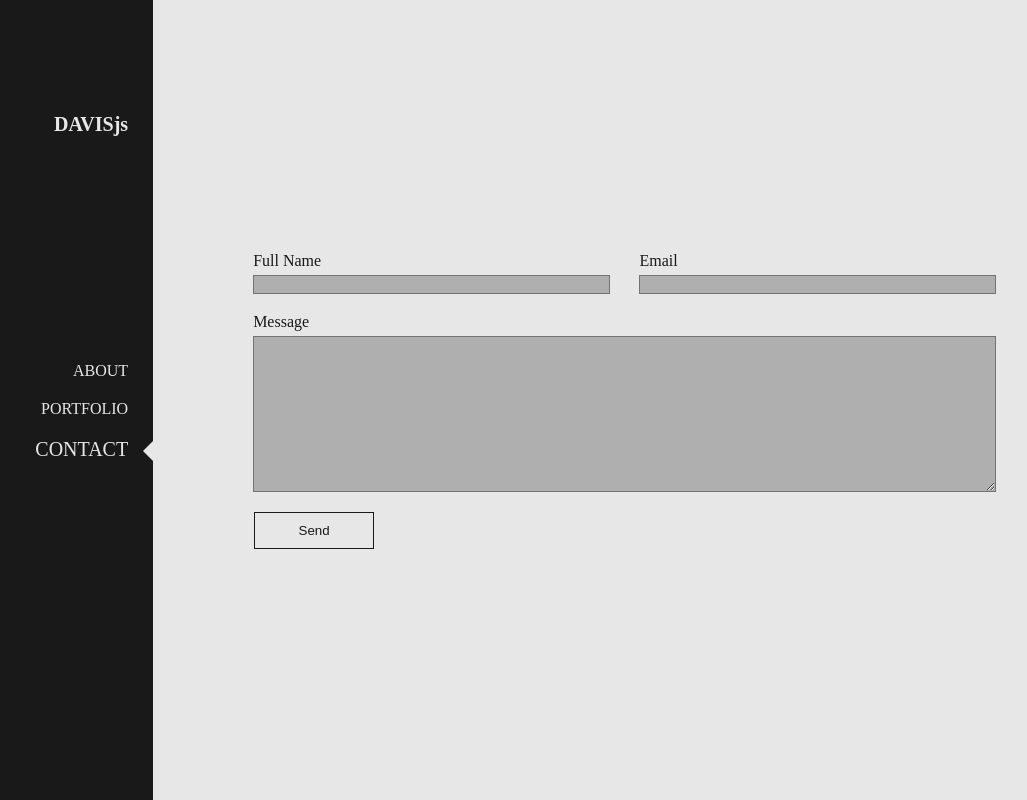
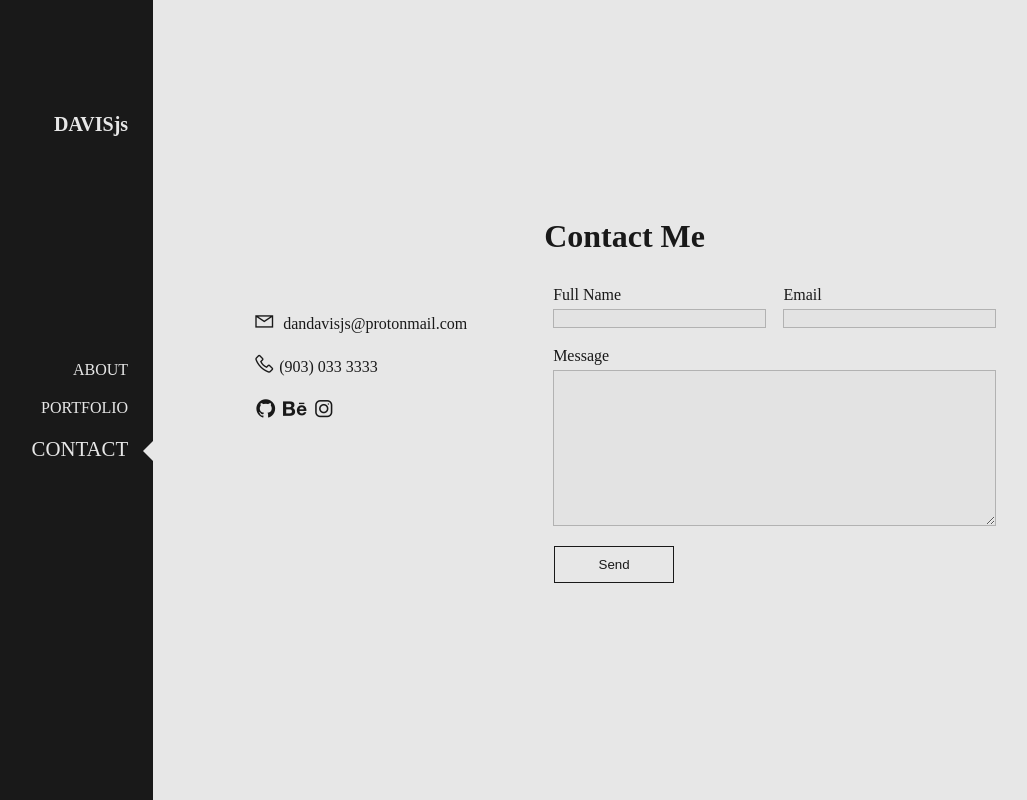
Before and after one commit to alur2191/Old-Portfolio, a React (Create React App) app: page /contact in a window 1280 px wide. Shown: the whole page, without its empty margins (94-1121 px from the left). Built offline with nearby package versions, Linux system fonts and the light colour scheme.

Commit message:
contact page, minor changes

```diff
--- a/src/components/about/About.js
+++ b/src/components/about/About.js
@@ -96,7 +96,7 @@ function About() {
             animate={{opacity:1}}
             transition={{delay:0.6,duration:0.3}}
             exit={{opacity:0,scale:0.8,transition:{duration:0.4}}}>
-              I have been practicing graphic design for several years prior to studying programming. I have experience with various Adobe products; Photoshop, Xd and Illustrator. Besides practicing design software skills, I've spent time studying design principles and brand strategy.
+              I have been practicing graphic design for several years prior to studying programming- experience with various Adobe products: Photoshop, Xd and Illustrator. Besides practicing graphic design software skills, I've spent time studying design principles and brand strategy.
             </motion.p>
 
           </div>
--- a/src/components/contact/Contact.js
+++ b/src/components/contact/Contact.js
@@ -7,6 +7,17 @@ function Contact() {
   return (
 
         <div  className="page" style={{padding:'0 100px'}}>
+          <motion.h1 style={{textAlign:'center',marginBottom: 30}} initial={{opacity:0}} animate={{opacity:1}} transition={{delay:0.3,duration:0.8}} exit={{opacity:0,transition:{duration:0.4}}}>Contact Me</motion.h1>
+          <div style={{display:'grid',gridTemplateColumns:'300px 1fr' }}>
+            <div style={{marginTop:25}}>
+              <motion.ul initial={{opacity:0, scale: 1}} animate={{opacity:1}} transition={{delay:0.3,duration:0.8}} exit={{opacity:0,transition:{duration:0.4}, scale:0.4}}>
+                <li style={{textTransform:'none'}}><i className="las la-envelope" style={{fontSize:22,marginRight:4}}></i> dandavisjs@protonmail.com</li>
+                <li><i class="las la-phone" style={{fontSize:22,marginRight:4}}></i>{`(903) 033 3333`}</li>
+                <li><i class="lab la-github" style={{fontSize:25,marginRight:4}}></i><i class="lab la-behance" style={{fontSize:25,marginRight:4}}></i><i class="lab la-instagram" style={{fontSize:25}}></i></li>
+              </motion.ul>
+
+            </div>
+            <form >
             <div style={{display:'flex', justifyContent:'space-between', marginBottom:20}}>
               <motion.div style={{display:'flex', flexDirection:'column',width:'48%'}} initial={{opacity:0,x:-50,y:1,scale:1}} animate={{opacity:1,x:0}} transition={{duration:0.4}} exit={{opacity:0,y:50,x:50,scale:0.4,transition:{duration:0.4}}}>
                 <label htmlFor="name">Full Name</label>
@@ -22,6 +33,8 @@ function Contact() {
               <textarea name="" id="message" cols="30" rows="10"></textarea>
             </motion.div>
             <motion.button type="submit" style={{width: 120}} initial={{opacity:0,y:50,scale:1,x:1}} animate={{opacity:1,y:0}} transition={{duration:0.4, delay:0.3}} exit={{opacity:0,scale:0.4,y:-50,x:180,transition:{duration:0.4}}}>Send</motion.button>
+            </form>
+          </div>
         </div>
 
   );
--- a/src/components/portfolio/Portfolio.js
+++ b/src/components/portfolio/Portfolio.js
@@ -1,4 +1,4 @@
-import React,{useState,useEffect} from 'react';
+import React,{useState,useEffect,useRef} from 'react';
 import '../../main.css';
 import Logistics from './logistics/Logistics'
 import Charts from './charts/Charts'
@@ -7,26 +7,15 @@ import content from './content'
 import { useSwipeable } from 'react-swipeable';
 import { useMediaQuery } from 'react-responsive'
 import swipe from '../../img/swipe.png'
-const iconVariants = {
-  init: {
-    opcaity: 0
-  },
-  visible: {
-    opacity: 1,
-    transition: {
-      duration: 0.3
-    }
-  }
-}
-
-
 
 function Portfolio() {
   const [index,setIndex] = useState(0)
 
   useEffect(()=> {
-
-  }, [index]);
+    if(swiperRef.current != null){
+      setTimeout(()=>swiperRef.current.style.display = 'none', 4000)
+    }
+  }, []);
 
   const isMobile = useMediaQuery({query:'(max-width: 768px)'})
 
@@ -54,12 +43,12 @@ function Portfolio() {
     preventDefaultTouchmoveEvent: true,
     trackMouse: true
   });
-
+  const swiperRef = useRef()
   return(
 
 
     <div className="page" {...isMobile&&handlers}>
-      {isMobile&&<img className='swiper disable-drag' src={swipe}  alt="" />}
+      {isMobile&&<img className='swiper disable-drag' ref={swiperRef} src={swipe}  alt="Swiper" />}
       <motion.div className="portfolio-title mb50"  >
         <span></span>
         <motion.h1 initial={{opacity:0}} animate={{opacity:1}} transition={{delay:0.3,duration:0.8}} exit={{opacity:0,transition:{duration:0.4}}}>{content[index].title}</motion.h1>
--- a/src/main.css
+++ b/src/main.css
@@ -63,8 +63,8 @@ h6 {
 
 input,
 textarea {
-  background: #afafaf;
-  border: 1px solid #737373;
+  background: #e3e3e3;
+  border: 1px solid #b2b2b2;
 }
 
 label {
@@ -245,6 +245,7 @@ ul > li:last-child {
 .swiper {
   animation: swipe 0.8s;
   animation-iteration-count: 3;
+  animation-delay: 1.5s;
   opacity: 0;
   position: absolute;
   top: 100px;
@@ -280,7 +281,7 @@ ul > li:last-child {
   transition: all 0.5s;
 }
 .active {
-  font-size: 20px;
+  font-size: 1.3rem;
   transition: all 0.5s;
 }
 
@@ -423,11 +424,11 @@ ul > li:last-child {
     text-transform: uppercase;
   }
   #about {
-    padding: 0 130px;
+    padding: 0 80px;
   }
 
-  #about > h1 {
-    font-size: 1.5rem;
+  h1 {
+    font-size: 1.8rem;
   }
 
   .portfolio-showcase {
@@ -458,6 +459,11 @@ ul > li:last-child {
   .mb50 {
     margin-bottom: 50px;
   }
+
+  .page {
+    display: block;
+    margin-top: 80px;
+  }
 }
 
 @media (max-width: 768px) {
@@ -465,6 +471,9 @@ ul > li:last-child {
     background: var(--primary-color-bright);
   }
 
+  h1 {
+    font-size: 1.6rem;
+  }
   #about {
     padding: 0 30px;
   }
@@ -487,7 +496,6 @@ ul > li:last-child {
     margin-left: auto;
     margin-right: auto;
     margin-bottom: 20px;
-    font-size: 24px;
   }
 
   #main {
@@ -521,7 +529,11 @@ ul > li:last-child {
 
   #navbar > ul > li > a {
     color: var(--primary-color-bright);
-    text-decoration: none;
+  }
+
+  #navbar > ul > li > a.active {
+    text-decoration: underline;
+    text-decoration-thickness: 1px;
   }
 
   #navbar > ul > li > a:visited {
@@ -574,11 +586,12 @@ ul > li:last-child {
   }
   .nav-slider > #navbar > ul > li {
     color: var(--primary-color-bright);
-    font-size: 18px;
+    font-size: 1.1rem;
     margin-bottom: 30px;
     margin-right: 0px;
     text-align: center;
   }
+
   .nav-slider > span {
     position: absolute;
     top: 15px;
```
Lines whose indentation alone changed are shown as unchanged.
